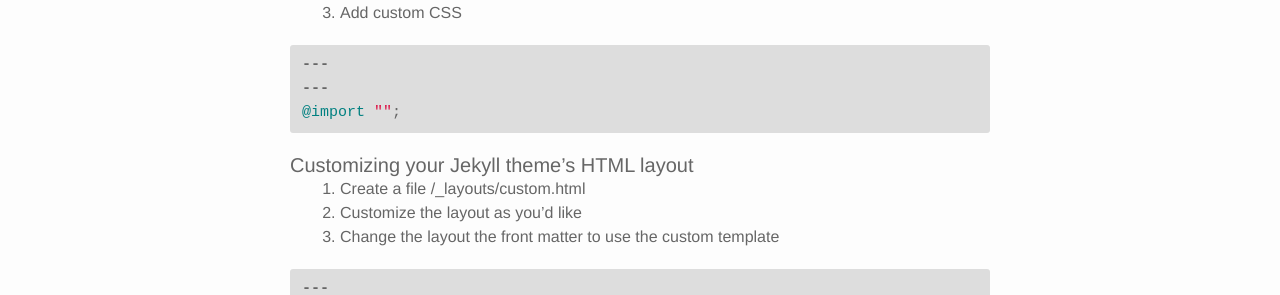
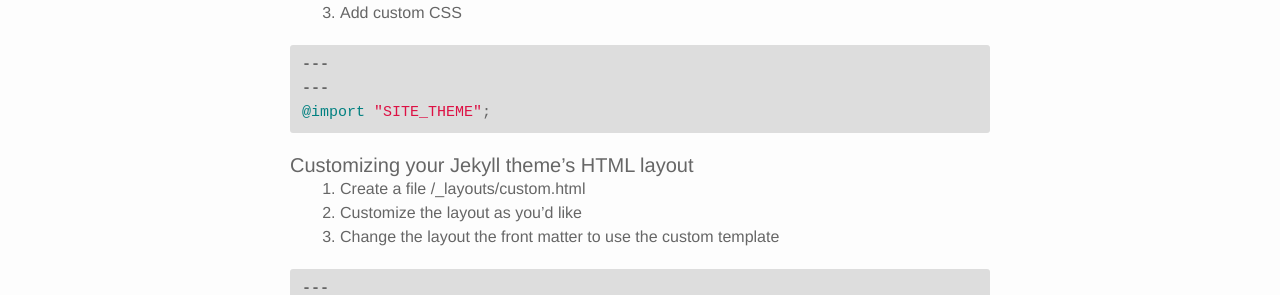
Before and after one commit to annelledejager/blog, a Jekyll site: the page built from _posts/2017-09-22-customizejekyll.markdown, in a window 1280 px wide and 900 px high. Shown: the part 277-572 px from the top of the window. Built offline with Jekyll 4.4.1, drawn with Linux system fonts in a browser that asks for light colours; nearby versions of some CDN libraries; comment, search, counter and statistics services are not loaded.

Commit message:
Update site name

```diff
--- a/_posts/2017-09-22-customizejekyll.markdown
+++ b/_posts/2017-09-22-customizejekyll.markdown
@@ -14,7 +14,7 @@ comments: true
 {% highlight ruby %}
 ---
 ---
-@import "{{ site.theme }}";
+@import "SITE_THEME";
 {% endhighlight %}
 
 
```
